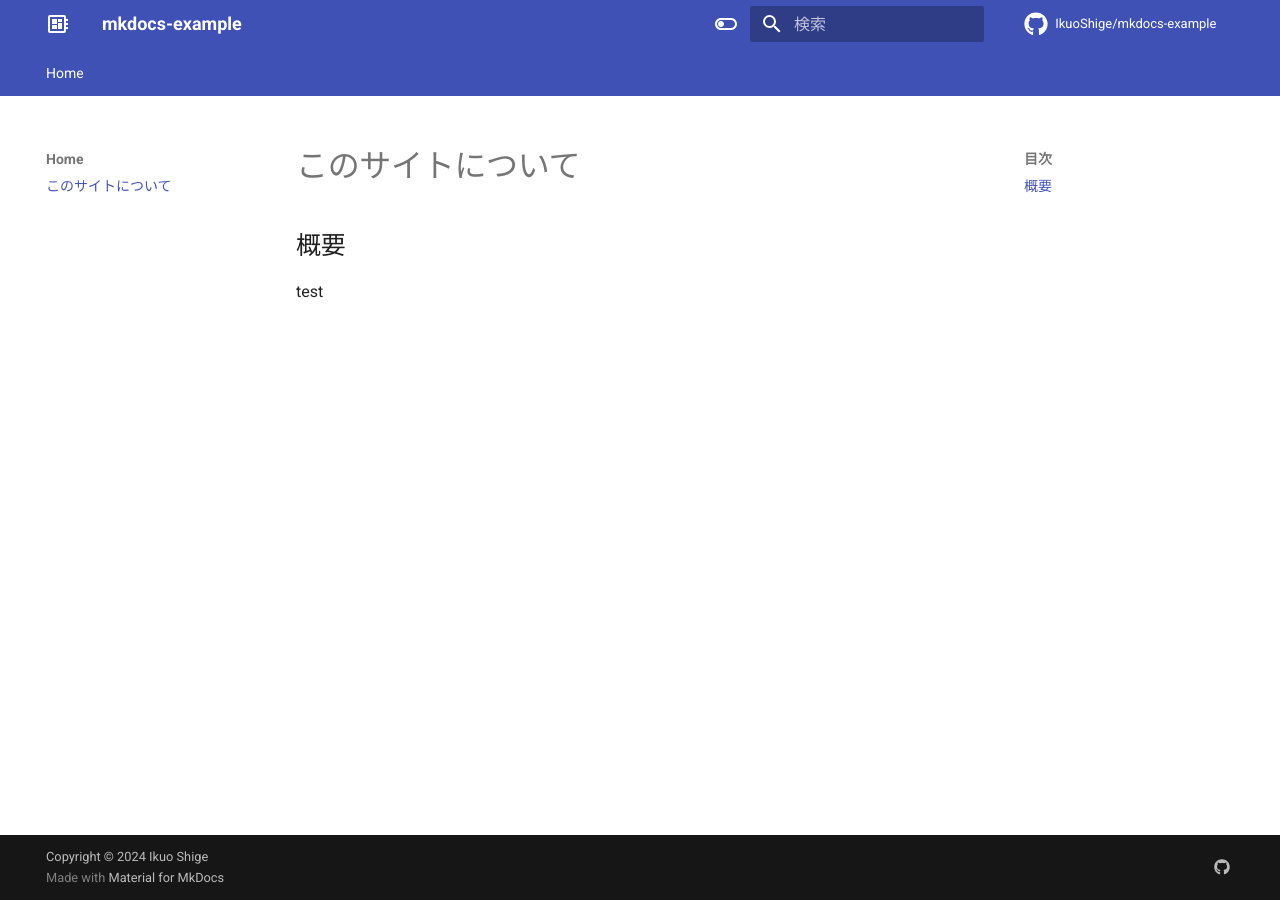
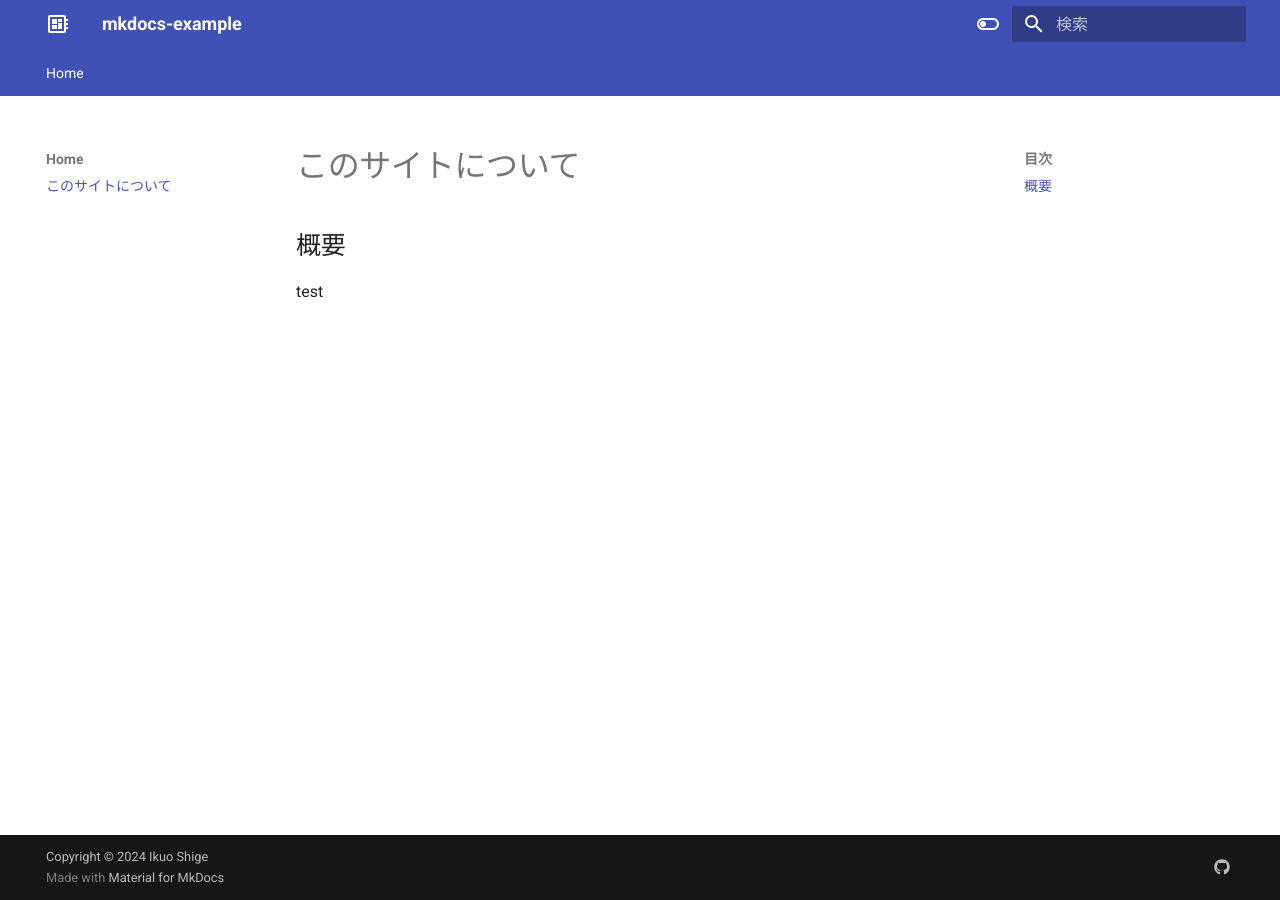
Before and after one commit to IkuoShige/mkdocs-example, an MkDocs documentation site: the page built from docs/index.md, in a window 1280 px wide. Built offline with MkDocs 1.6.1 and Material for MkDocs 9.7.7, drawn with Linux system fonts in a browser that asks for light colours; comment, search, counter and statistics services are not loaded; part of the change alters nothing that is shown.

Commit message:
Initial commit

```diff
--- a/mkdocs.yml
+++ b/mkdocs.yml
@@ -2,9 +2,9 @@ site_name: mkdocs-example
 site_url: https://IkuoShige.github.io/mkdocs-example/
 site_author: Ikuo Shige
 
-repo_name: IkuoShige/mkdocs-example
-repo_url: https://github.com/IkuoShige/mkdocs-example
-repo: fontawesome/brands/github
+#repo_name: IkuoShige/mkdocs-example
+#repo_url: https://github.com/IkuoShige/mkdocs-example
+#repo: fontawesome/brands/github
 
 copyright: Copyright &copy; 2024 Ikuo Shige
 
```
